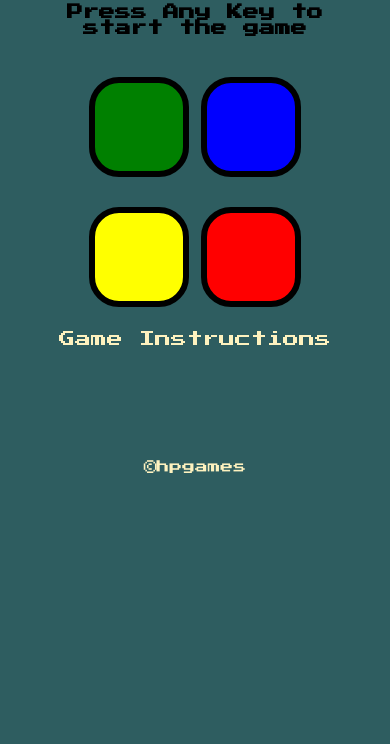
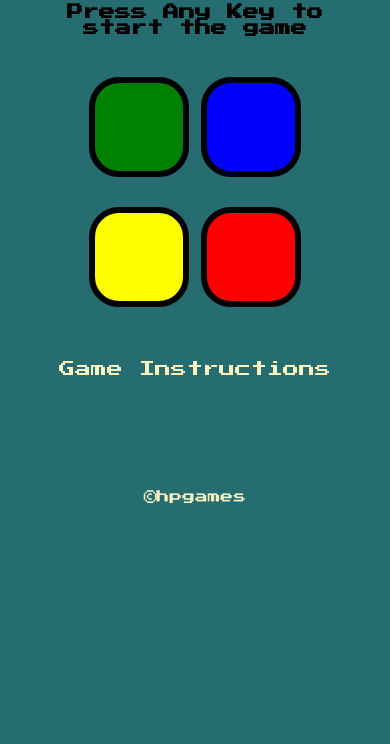
Before and after one commit to Hp4498/Memory-Game, a plain HTML site: page index.html in a window 390 px wide. Shown: the part 100-844 px from the top of the page. Drawn offline with nearby package versions, Linux system fonts and the light colour scheme.

Commit message:
Update styles.css

```diff
--- a/styles.css
+++ b/styles.css
@@ -95,7 +95,7 @@ footer {
 
 @media screen and (max-width: 450px) {
   body {
-    background-color: rgb(46, 93, 96);
+    background-color: rgb(38, 109, 114);
   }
   h1 {
     margin: 20px;
@@ -111,6 +111,11 @@ footer {
     text-align: left;
     line-height: 1.5;
   }
+  a {
+    display: inline-block;
+    margin-top: 10%;
+  }
+
   .btn {
     margin: 30px 4px 0;
     height: 100px;
```
